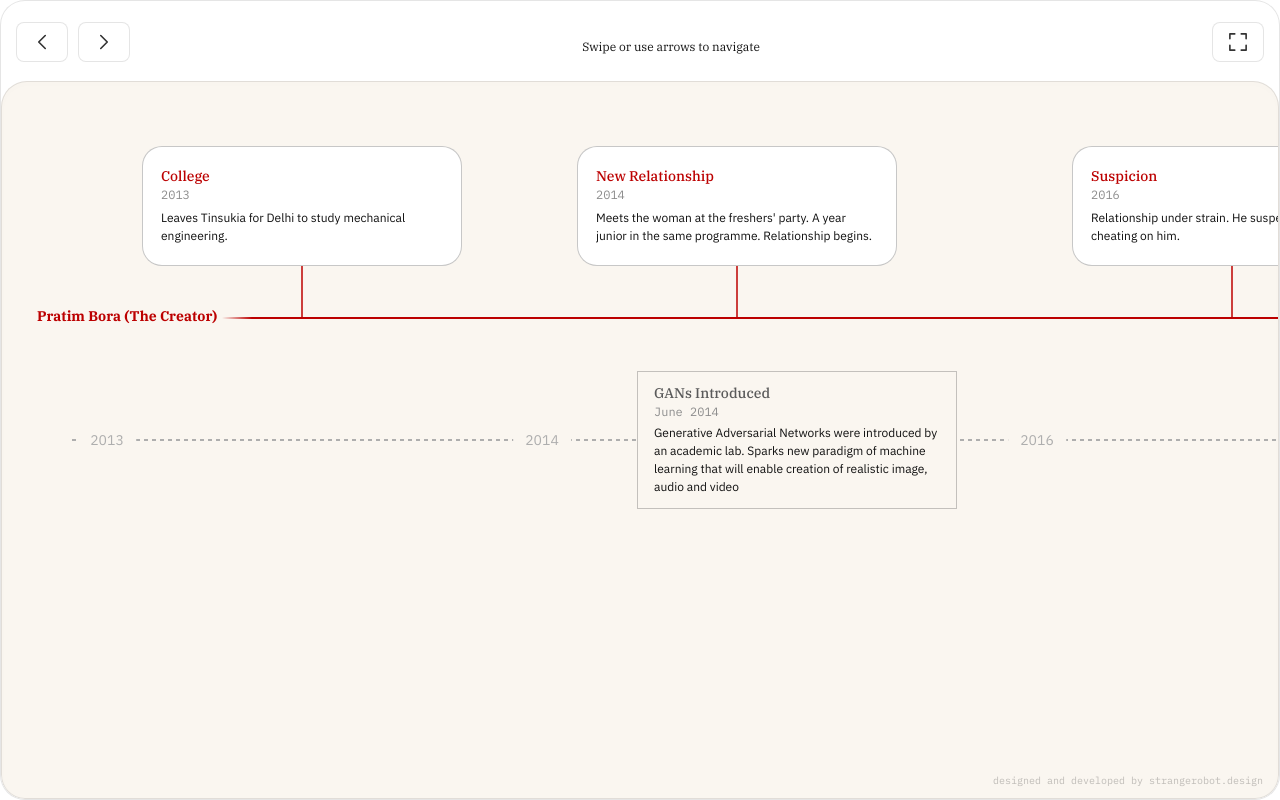
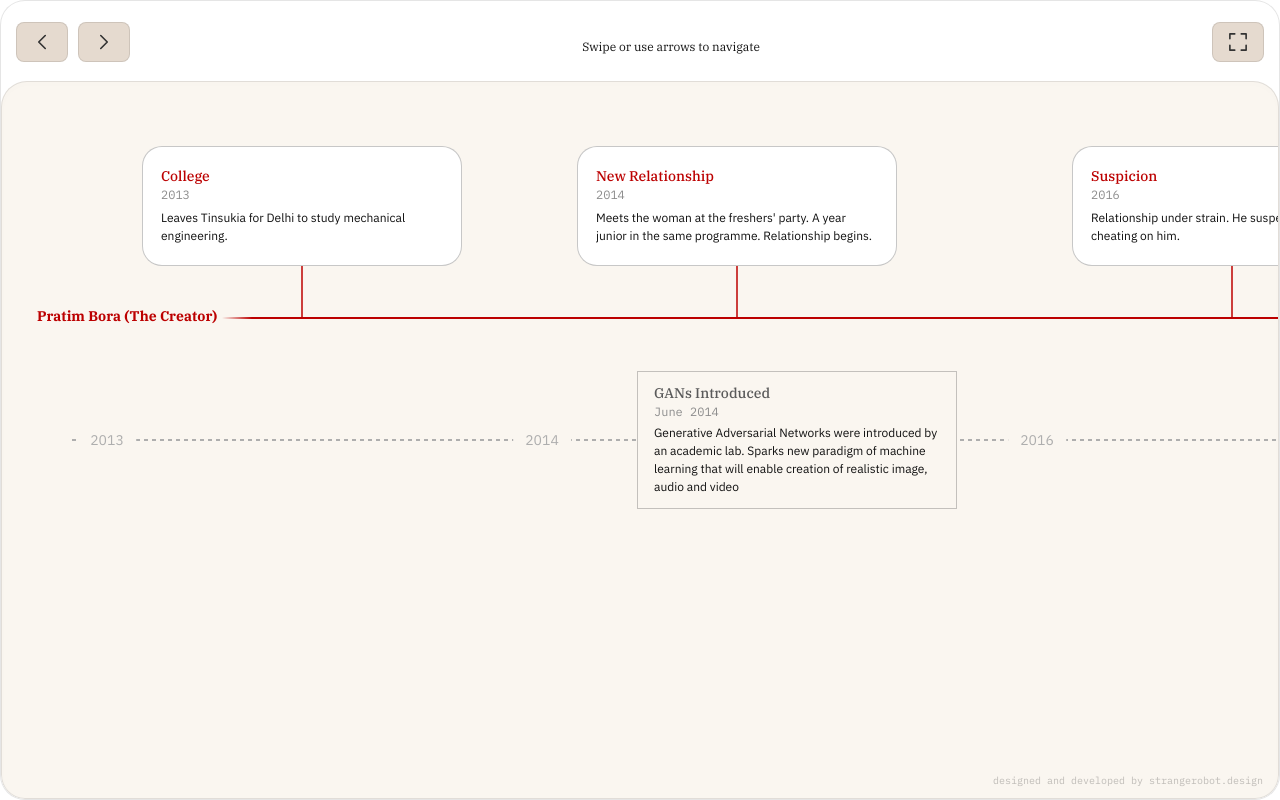
Before and after one commit to strangerobot/Boom-Timeline-Visualisation, a website: page public/index.html in a window 1280 px wide. Drawn offline with Linux system fonts and the light colour scheme.

Commit message:
style: change navigation buttons to light brown/sand tone

```diff
--- a/public/style.css
+++ b/public/style.css
@@ -96,7 +96,7 @@ body {
 }
 
 .nav-btn {
-  background-color: #ffffff;
+  background-color: #e5dacf;
   border: 1px solid var(--border-color);
   border-radius: 8px;
   width: 52px;
@@ -118,12 +118,12 @@ body {
 }
 
 .nav-btn:hover {
-  background-color: #f5f5f5;
+  background-color: #d9cbbd;
   transform: translateY(-1px);
 }
 
 .nav-btn:active {
-  background-color: #eaeaea;
+  background-color: #ccbeb0;
   transform: translateY(0);
 }
 
```
